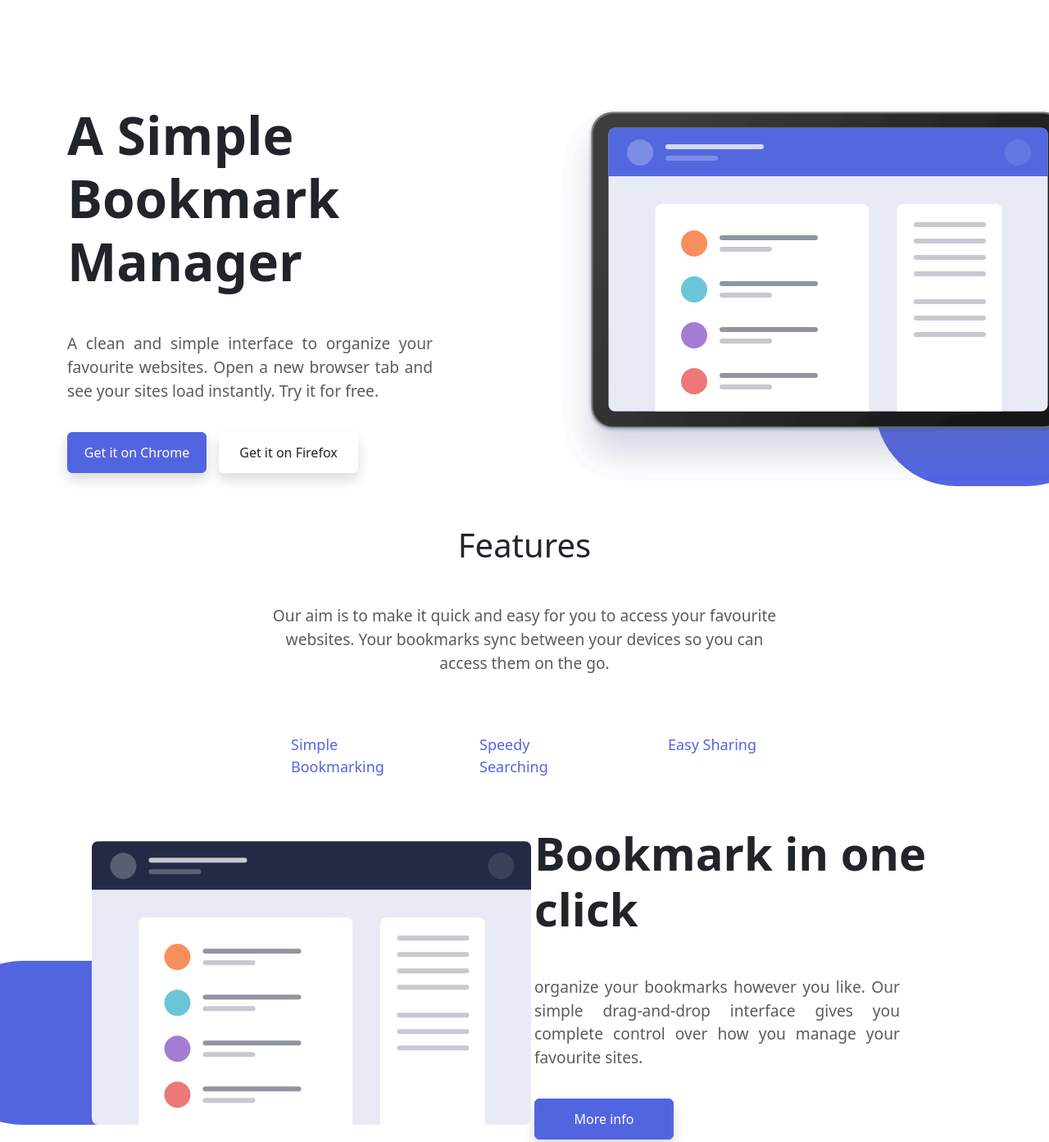
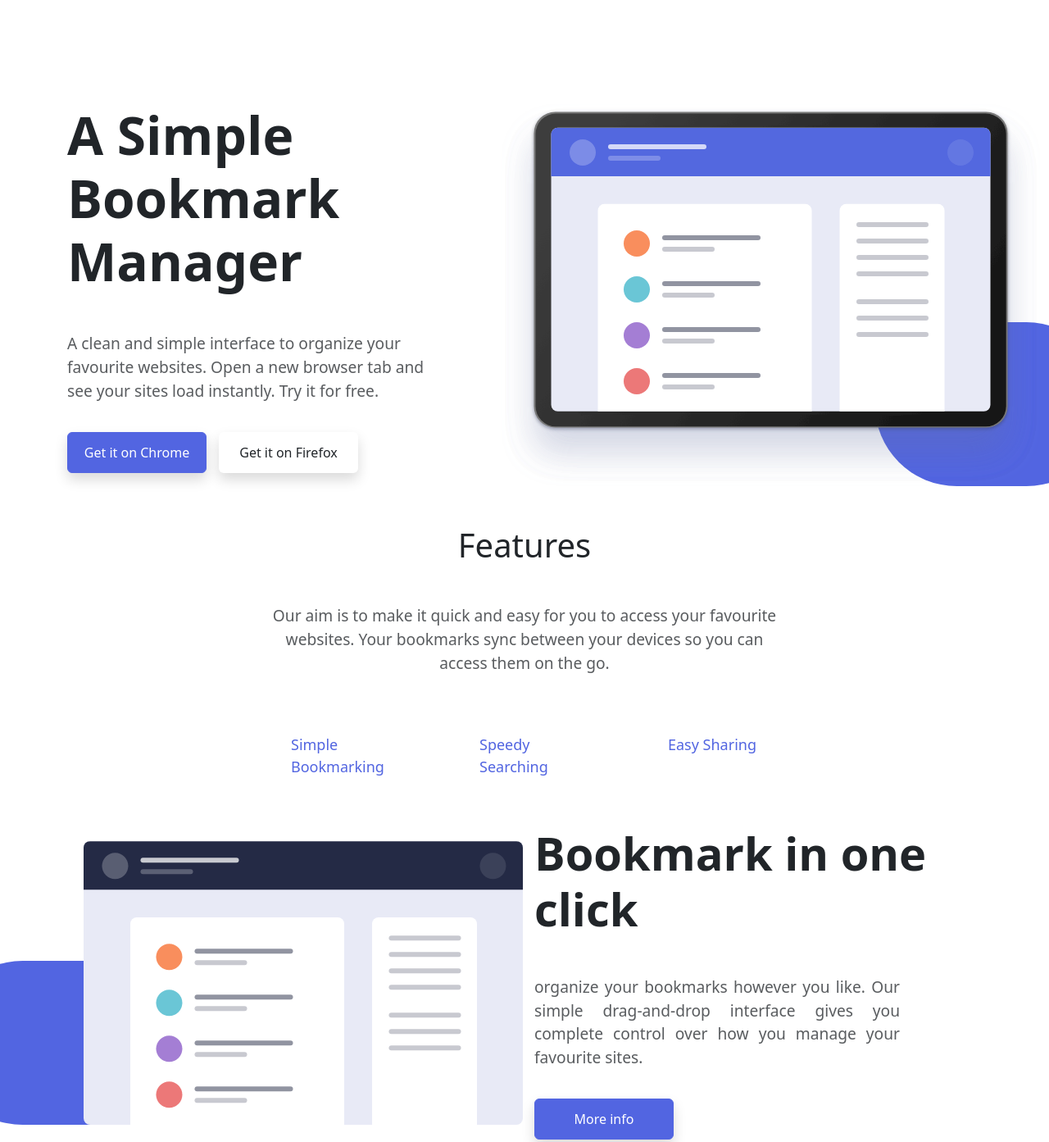
Before and after one commit to GuillemBo/Bootstrap-2.1, a plain HTML site: page index.html in a window 1280 px wide. Shown: the part 180-1573 px from the top of the page at 82% size. Drawn offline with nearby package versions, Linux system fonts and the light colour scheme.

Commit message:
fix problems

```diff
--- a/index.html
+++ b/index.html
@@ -47,12 +47,12 @@
 
 
       <div class="row mid-row">
-        <div class="col col-sm-12 col-md-6 col-lg-6 col-xl-6">
+        <div class="col-sm-12 col-md-6 col-lg-6 col-xl-6">
           <div>
             <h2 class="display-3 texto-grueso">A Simple Bookmark Manager</h2>
           </div>
           <div class="inner-text">
-            <p class="text-justify text-muted texto-mediano mt-5">A clean and simple interface to organize your favourite websites. Open a new browser tab and see your sites load instantly. Try it for free.</p>
+            <p class="text-muted texto-mediano mt-5">A clean and simple interface to organize your favourite websites. Open a new browser tab and see your sites load instantly. Try it for free.</p>
           </div>
           <div class="body-item">
             <a class="btn btn-primary mid-btn shadow" href="#" role="button">Get it on Chrome</a>
@@ -60,13 +60,13 @@
           </div>
         </div>
 
-        <div class="col col-sm-12 col-md-6 col-lg-6 col-xl-6 horizontal-align img-main">
+        <div class="col-sm-12 col-md-8 col-lg-6 col-xl-6 horizontal-align img-main d-flex justify-content-center align-items-center">
 
           <a class="navbar-brand d-flex justify-content-center col-md-auto margin-left" href="#">
             <img src="imagenes/illustration-hero.svg" class="img-fluid" alt="Logo bookmark">
           </a>
           <div class="right-void align-bottom col align-self-end col-lg-6 position-absolute bottom-0 start-100 translate-middle-x">
-            <!-- some void space -->
+
           </div>
         </div>
       </div>
@@ -99,7 +99,7 @@
 
     <div class="container mt-5">
       <div class="row align-items-center">
-        <div class="col-sm-12 col-md-6 col-lg-6 col-xl-6 horizontal-align img-main">
+        <div class="col-sm-12 col-md-8 col-lg-8 col-xl-6 horizontal-align img-main d-flex justify-content-center align-items-center">
           <a class="navbar-brand d-flex justify-content-center col-md-auto margin-left" href="#">
             <img src="imagenes/illustration-features-tab-1.svg" class="img-fluid" alt="ilustration">
           </a>
```
Also changed, not shown: styles.scss (+8 -0 lines), 1 other file.
